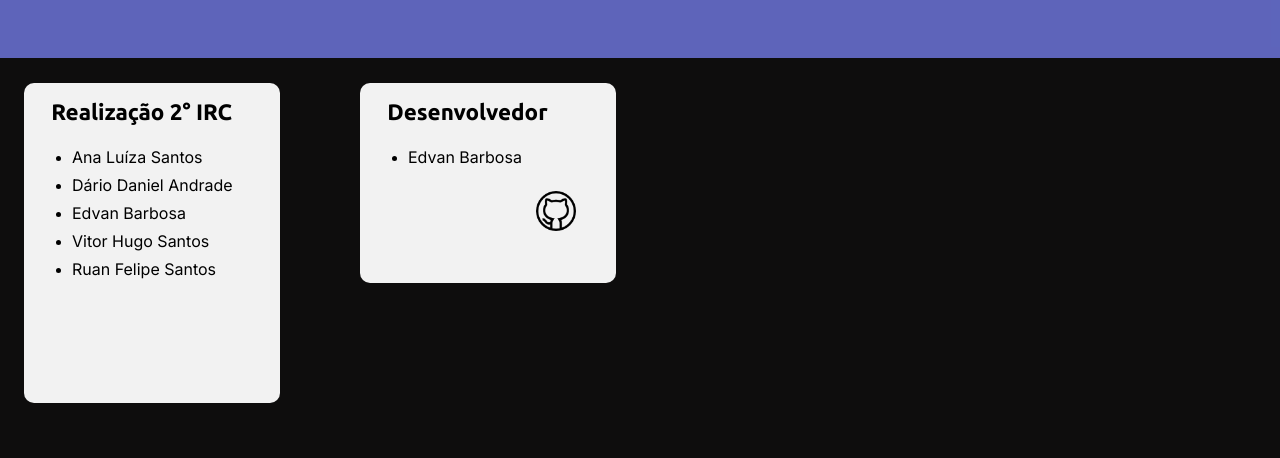
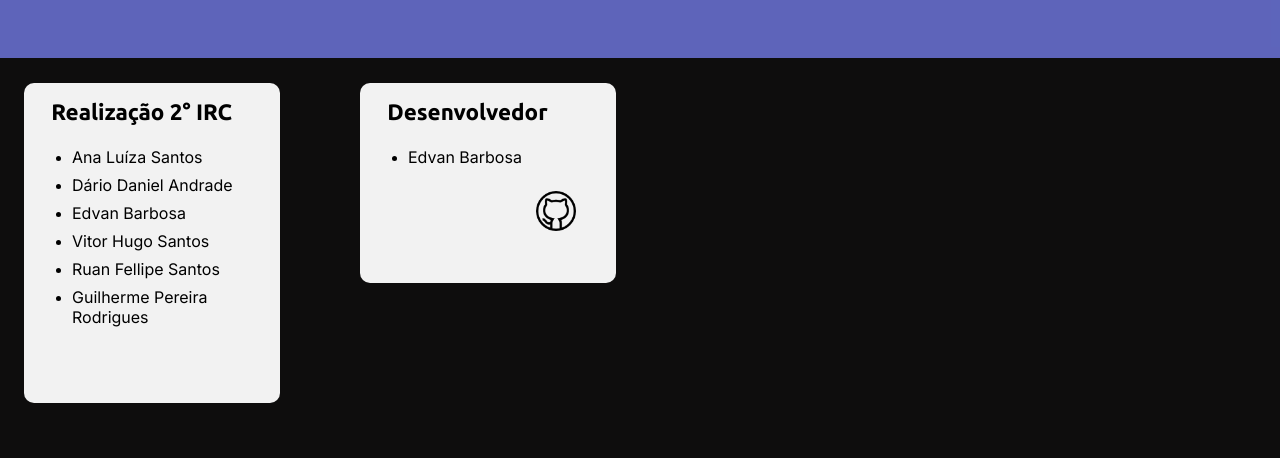
Before and after one commit to edvanbarbosa/jacobinos-e-girondinos, a website built with Vite: page index.html in a window 1280 px wide. Shown: the part 5542-6000 px from the top of the page. Built offline with nearby package versions, Linux system fonts and the light colour scheme.

Commit message:
add-guilherme

```diff
--- a/index.html
+++ b/index.html
@@ -160,7 +160,10 @@
               <p>Vitor Hugo Santos</p>
             </li>
             <li>
-              <p>Ruan Felipe Santos</p>
+              <p>Ruan Fellipe Santos</p>
+            </li>
+            <li>
+              <p>Guilherme Pereira Rodrigues</p>
             </li>
           </ul>
         </div>
```
